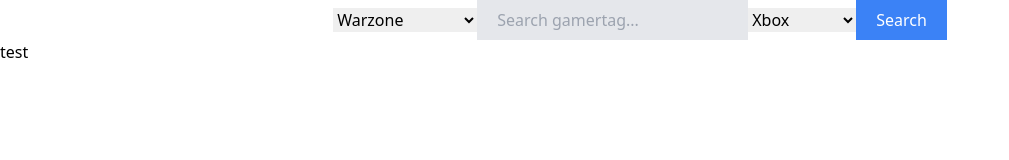
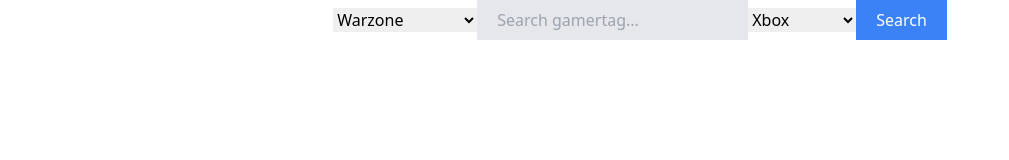
Before and after one commit to masnwilliams/statshot.app, a Next.js app: page / in a window 1280 px wide. Shown: the top 160 px of the page, without its empty margins (0-1009 px from the left). Built offline with nearby package versions, Linux system fonts and the light colour scheme.

Commit message:
Removed test

```diff
--- a/pages/index.tsx
+++ b/pages/index.tsx
@@ -1,3 +1,3 @@
 export default function Home() {
-  return <div>test</div>
+  return <></>
 }
```
